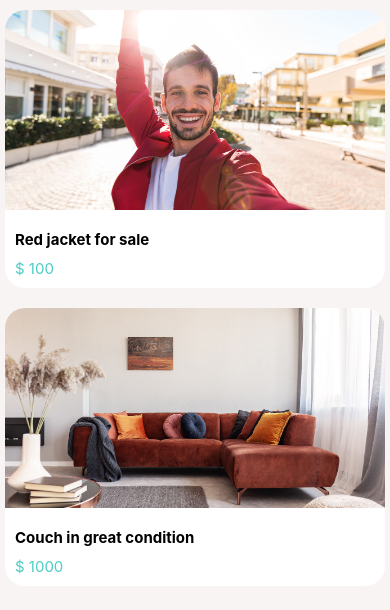
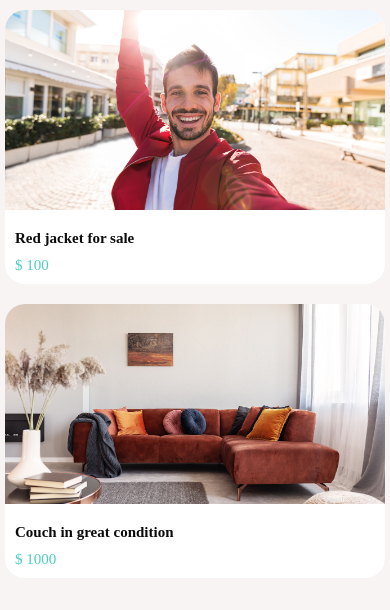
Before and after one commit to gitysubh/React-Native-Expo-Frist, a React Native app: screen / in a window 390 px wide. Shown: the top 610 px of the page. Built offline with nearby package versions, Linux system fonts and the light colour scheme.

Commit message:
Refactor Text Compoment Make the global style for Text compoments

```diff
--- /dev/null
+++ b/src/components/AppText.jsx
@@ -0,0 +1,12 @@
+import React from 'react';
+import { Text } from "react-native";
+
+import styles from '../config/style';
+
+const AppText = ({ children, fontSize = 18, style }) => {
+    return (
+        <Text style={[styles.text, { fontSize }, style]}>{children}</Text>
+    );
+}
+
+export default AppText;
--- a/src/components/CardComponent.js
+++ b/src/components/CardComponent.js
@@ -1,15 +1,16 @@
 import React from "react";
-import { View, Image, StyleSheet, Text } from "react-native";
+import { View, Image, StyleSheet } from "react-native";
 
 import color from "../config/color.json";
+import AppText from "./AppText";
 
 const Card = ({ title, subtitle, image }) => {
   return (
     <View style={styles.container}>
       <Image source={image} style={styles.image} />
       <View style={styles.infoContainer}>
-        <Text style={styles.title}>{title}</Text>
-        <Text style={styles.subtitle}>{subtitle}</Text>
+        <AppText style={styles.title}>{title}</AppText>
+        <AppText style={styles.subtitle}>{subtitle}</AppText>
       </View>
     </View>
   );
--- a/src/config/color.json
+++ b/src/config/color.json
@@ -5,5 +5,6 @@
   "white": "#ffffff",
   "grey": "#f8f4f4",
   "deepGrey": "#817e7e",
-  "yellow": "#ffe66d"
+  "yellow": "#ffe66d",
+  "dark": "#0c0c0c"
 }
--- /dev/null
+++ b/src/config/style.js
@@ -0,0 +1,11 @@
+import { StyleSheet, Platform } from "react-native";
+
+import colors from "./color.json";
+
+export default StyleSheet.create({
+  text: {
+    fontSize: 18,
+    fontFamily: Platform.OS === "android" ? "Roboto" : "Avenir",
+    color: colors.dark,
+  },
+});
```
Also changed, not shown: src/components/ListItem.jsx (+7 -6 lines).
